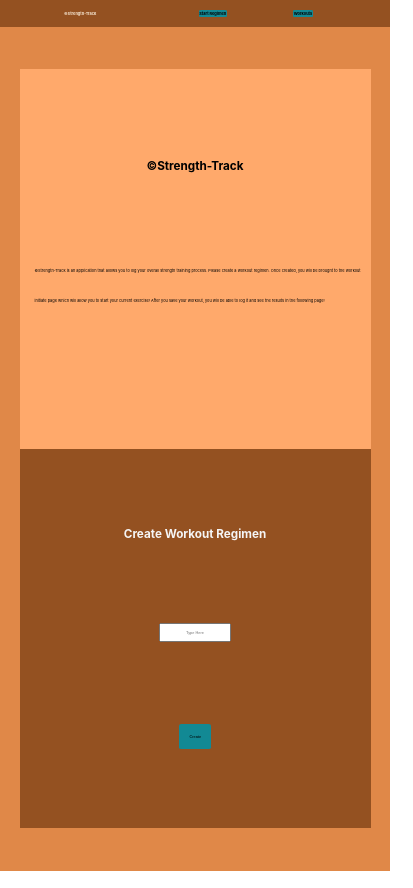
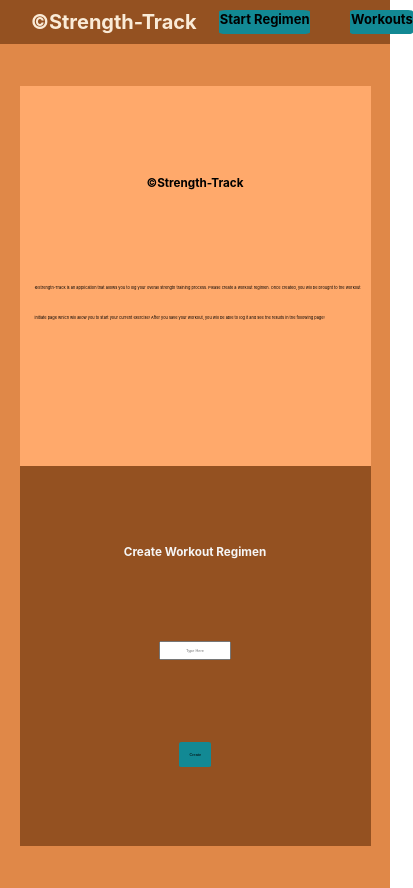
Before and after one commit to Reggie-Amedee-Tech/calisthenics-prime, a React (Create React App) app in the folder client/: page / in a window 390 px wide. Shown: the whole page, 413 px wide, since content can reach past the window. Built offline with nearby package versions, Linux system fonts and the light colour scheme.

Commit message:
changed navbar style

```diff
--- a/client/src/App.js
+++ b/client/src/App.js
@@ -10,7 +10,6 @@ import classes from './App.module.css';
 function App() {
 
   const navigate = useNavigate()
-  console.log('test3')
 
   return (
     <div>
--- a/client/src/App.module.css
+++ b/client/src/App.module.css
@@ -55,3 +55,20 @@ header {
   background-color: #48D3E0;
   cursor: default;
 }
+
+@media screen and (max-width: 800px) {
+  .Logo {
+    font-size: 20px;
+  }
+
+  .Workouts {
+    font-size: 13px;
+  }
+
+  .StartRegimen {
+    font-size: 13px;
+    white-space: nowrap;
+  }
+
+
+}
```
Also changed, not shown: 1 other file (tests, documents, lock files or other folders).
